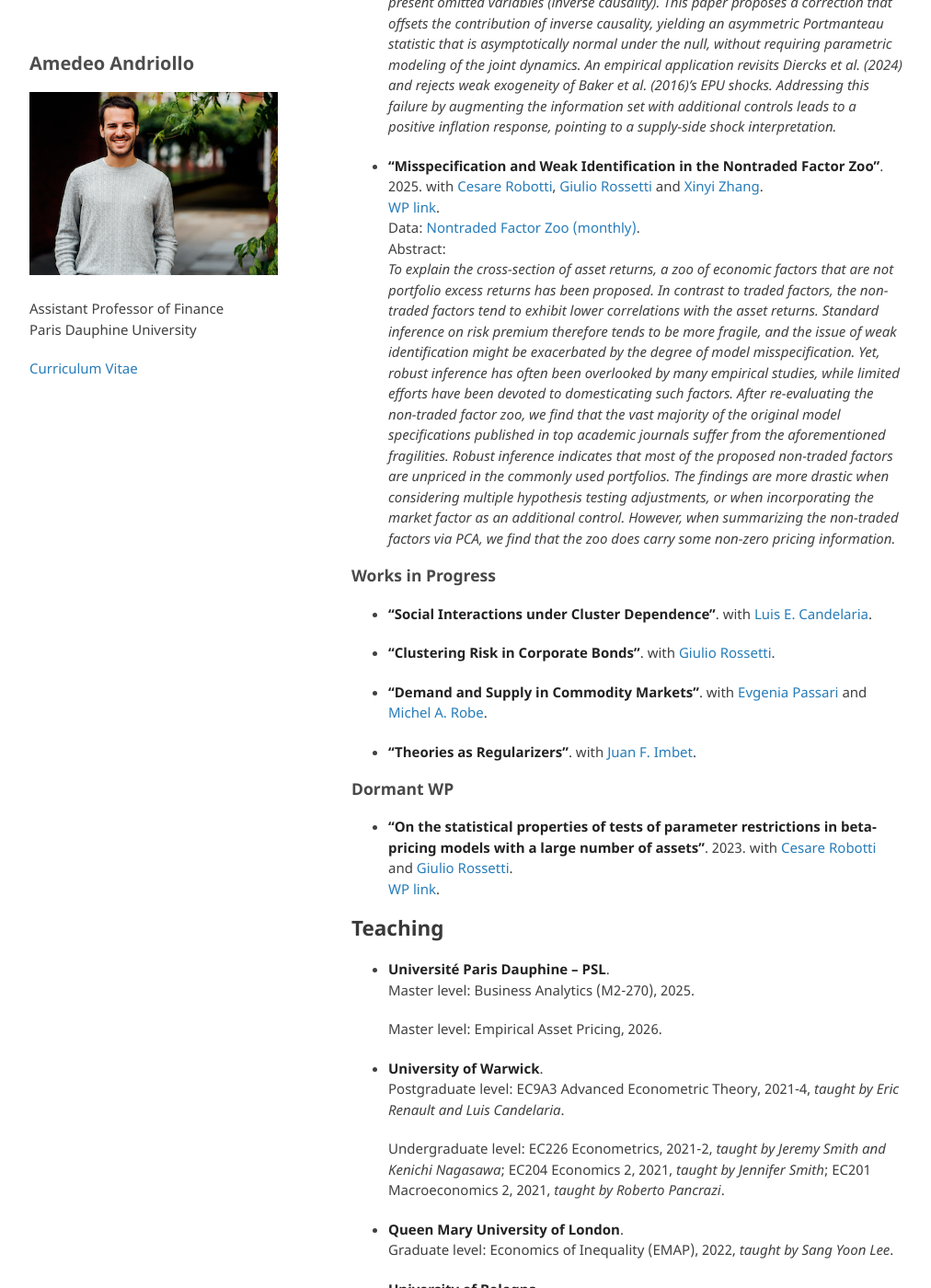
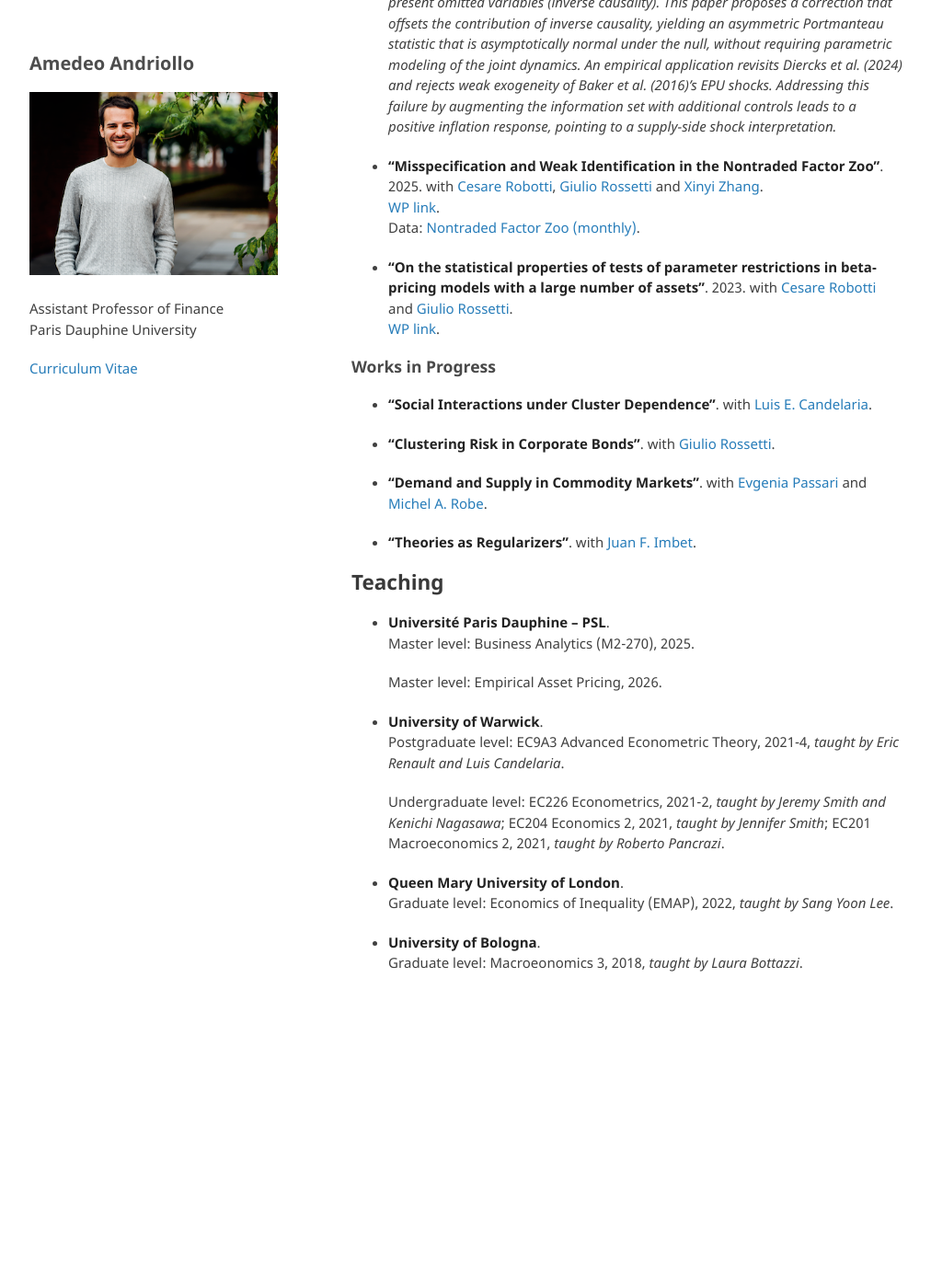
Before and after one commit to amandri/amandri.github.io, a Jekyll site: the page built from index.md, in a window 1280 px wide and 1400 px high, scrolled down 678 px. Shown: the whole window at 92% size, without its empty margins (133-1145 px from the left). Built offline with Jekyll 4.4.1, drawn with Linux system fonts in a browser that asks for light colours; the repository's description, which GitHub fills in, is left out; our own code applies the rules of GitHub Pages for plain Markdown files; after the commit the page ends 1806 px from its top, so only the background shows below that.

Commit message:
Update index.md

```diff
--- a/index.md
+++ b/index.md
@@ -25,9 +25,10 @@ Abstract: \
 
 - **"Misspecification and Weak Identification in the Nontraded Factor Zoo"**. 2025. with [Cesare Robotti](https://www.cesarerobotti.com), [Giulio Rossetti](https://giuliorossetti94.github.io) and [Xinyi Zhang](https://warwick.ac.uk/fac/soc/wbs/subjects/finance/faculty1/phd_students/xinyi-zhang/). \
 [WP link](https://giuliorossetti94.github.io/assets/pdf/ARRZ.pdf). \
- Data: [Nontraded Factor Zoo (monthly)](https://www.dropbox.com/scl/fi/3uc9455qwugk3vvpuzsir/all_nontraded_monthly_Oct2024.xlsx?rlkey=lyhmffscqe3af28kfqggs4a6d&dl=0). \
-Abstract: \
-*To explain the cross-section of asset returns, a zoo of economic factors that are not portfolio excess returns has been proposed. In contrast to traded factors, the non-traded factors tend to exhibit lower correlations with the asset returns. Standard inference on risk premium therefore tends to be more fragile, and the issue of weak identification might be exacerbated by the degree of model misspecification. Yet, robust inference has often been overlooked by many empirical studies, while limited efforts have been devoted to domesticating such factors. After re-evaluating the non-traded factor zoo, we find that the vast majority of the original model specifications published in top academic journals suffer from the aforementioned fragilities. Robust inference indicates that most of the proposed non-traded factors are unpriced in the commonly used portfolios. The findings are more drastic when considering multiple hypothesis testing adjustments, or when incorporating the market factor as an additional control. However, when summarizing the non-traded factors via PCA, we find that the zoo does carry some non-zero pricing information.*
+ Data: [Nontraded Factor Zoo (monthly)](https://www.dropbox.com/scl/fi/3uc9455qwugk3vvpuzsir/all_nontraded_monthly_Oct2024.xlsx?rlkey=lyhmffscqe3af28kfqggs4a6d&dl=0).
+
+- **"On the statistical properties of tests of parameter restrictions in beta-pricing models with a large number of assets"**. 2023. with [Cesare Robotti](https://www.cesarerobotti.com) and [Giulio Rossetti](https://giuliorossetti94.github.io). \
+[WP link](assets/pdf/ARR_statistical_.pdf).
 
 ### Works in Progress
 
@@ -38,11 +39,6 @@ Abstract: \
 - **"Demand and Supply in Commodity Markets"**. with [Evgenia Passari](https://sites.google.com/site/evgeniapassari/) and [Michel A. Robe](https://robins.richmond.edu/faculty/mrobe/).
 
 - **"Theories as Regularizers"**. with [Juan F. Imbet](https://jfimbett.github.io).
-
-### Dormant WP
-
-- **"On the statistical properties of tests of parameter restrictions in beta-pricing models with a large number of assets"**. 2023. with [Cesare Robotti](https://www.cesarerobotti.com) and [Giulio Rossetti](https://giuliorossetti94.github.io). \
-[WP link](assets/pdf/ARR_statistical_.pdf).
 
 ## Teaching
 
```
